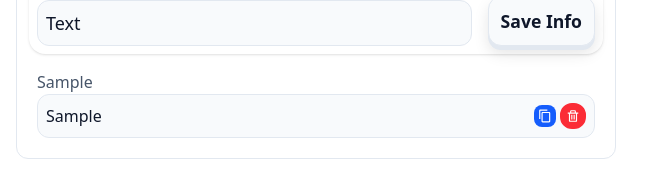
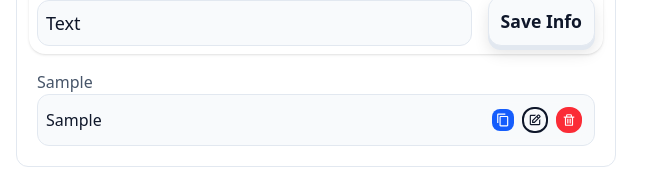
Before and after one commit to yousefjoe1/your-info-quickly, a React (Vite) app: page / in a window 1280 px wide. Both pictures are taken after typing "Sample", "Sample" into the empty fields and a click on the button "Save Info". Shown: the part 257-453 px from the top of the page, without its empty margins (0-663 px from the left). Built offline with nearby package versions, Linux system fonts and the light colour scheme; no server answers.

Commit message:
feat: implement core UI for managing quick information entries with display, edit, and delete functionalities.

```diff
--- /dev/null
+++ b/src/components/InfoCard/InfoCard.tsx
@@ -0,0 +1,109 @@
+import { useRef, useState } from 'react'
+import CopyButton from '../Buttons/CopyButton'
+import type { MyQuickInfo } from '../../types'
+import { BiEdit, BiTrash } from 'react-icons/bi'
+
+const InfoCard = ({ item, deleteData, index, editInfo }: { item: MyQuickInfo, deleteData: (index: number) => void, index: number, editInfo: (updatedInfo: MyQuickInfo, index: number) => void }) => {
+    const dialogRef = useRef<HTMLDialogElement>(null);
+    const inputValueRef = useRef<HTMLInputElement>(null);
+    const [editMode, setEditMode] = useState(false);
+
+    const [newTitle, setNewTitle] = useState(item.title)
+
+    const handleCancel = () => {
+        dialogRef.current?.close();
+    };
+
+    const handleDelete = () => {
+        deleteData(index)
+        dialogRef.current?.close();
+    };
+
+
+    const openEdit = () => {
+        setEditMode(true)
+        setTimeout(() => {
+            inputValueRef.current?.focus()
+        }, 100);
+    }
+
+    const saveChanges = async () => {
+        const updatedInfo = { ...item, title: newTitle }
+        editInfo(updatedInfo, index)
+        setEditMode(false)
+    }
+
+    return (
+        <>
+            <div key={index} className='mt-2'>
+                <label className='capitalize text-brand-label font-medium'>{item.field}</label>
+                <div className="flex items-center gap-2 bg-brand-input rounded-xl p-2 justify-between flex-wrap border border-brand-border">
+                    {
+                        editMode ?
+                            <input ref={inputValueRef} disabled={!editMode} value={newTitle} onChange={(e) => setNewTitle(e.target.value)} className='text-brand-text focus:border-white focus:outline-none disabled:shadow-none shadow-sm shadow-white border-gray-500 shadow-gray-20 p-1 rounded-xl' />
+                            :
+
+                            <h3 className='text-brand-text'>
+                                {newTitle}
+                            </h3>
+                    }
+                    {
+                        editMode ?
+                            <button onClick={() => saveChanges()} className='bg-brand-input rounded-xl border-2 p-1 transition-colors text-brand-text'>
+                                Save Changes
+                            </button> :
+
+                            <div className='flex items-center gap-2 shadow-sm shadow-gray-50 p-1 rounded-xl'>
+                                <CopyButton textToCopy={item.title} />
+
+                                <button
+                                    onClick={() => openEdit()}
+                                    className='bg-brand-input rounded-xl border-2 p-1 transition-colors hover:border-blue-400 text-brand-text'
+                                >
+                                    <BiEdit size={14} />
+                                </button>
+
+                                <button
+                                    onClick={() => dialogRef.current?.showModal()}
+                                    className='bg-red-500 hover:bg-red-600 rounded-xl border-2 border-red-500 p-1 transition-colors'
+                                >
+                                    <BiTrash size={14} className='text-white' />
+                                </button>
+
+                            </div>
+                    }
+
+                </div>
+            </div>
+
+
+            <dialog
+                onClick={handleCancel}
+                ref={dialogRef}
+                className='bg-brand-bg text-brand-text rounded-xl p-6 border border-brand-border backdrop:bg-black/30 backdrop:blur-sm absolute left-1/2 top-1/2 transform -translate-x-1/2 -translate-y-1/2'
+            >
+                <h3 className='text-lg font-semibold mb-3'>Confirm Delete</h3>
+                <p className='text-brand-label mb-6'>Are you sure you want to delete this item?</p>
+
+                <div className='flex gap-3 justify-end'>
+                    <button
+                        onClick={handleCancel}
+                        className='px-4 py-2 bg-brand-input border border-brand-border text-brand-text rounded-lg hover:bg-opacity-80 transition-colors'
+                    >
+                        Cancel
+                    </button>
+                    <button
+                        onClick={handleDelete}
+                        className='px-4 py-2 bg-red-500 text-white rounded-lg hover:bg-red-600 transition-colors'
+                    >
+                        Delete
+                    </button>
+                </div>
+            </dialog>
+
+
+        </>
+    )
+}
+
+export default InfoCard
--- a/src/components/Popup.tsx
+++ b/src/components/Popup.tsx
@@ -1,14 +1,14 @@
 import React, { useState, useEffect } from 'react';
 import type { MyQuickInfo } from '../types';
-import CopyButton from './Buttons/CopyButton';
-import { BiTrash } from 'react-icons/bi';
 import { useToast } from '../hooks/useToast';
 import Toast from './Toasts/Toast';
 import AddInfoForm from './Forms/AddInfoForm';
 import { getData, saveData } from '../lib/actionFunctions';
+import InfoCard from './InfoCard/InfoCard';
 
 const Popup: React.FC = () => {
     const { toast, showToast, hideToast } = useToast();
+
 
     const [reload, setReload] = useState(false)
 
@@ -27,13 +27,23 @@ const Popup: React.FC = () => {
     const getMyInfo = async () => {
         const res = await getData();
         setMyQuickInfo(res)
-
     }
 
     useEffect(() => {
         // eslint-disable-next-line react-hooks/set-state-in-effect
         getMyInfo()
     }, [reload]);
+
+    const editInfo = async (newInfo: MyQuickInfo, index: number) => {
+        const updatedInfo = [...myQuickInfo]
+        updatedInfo[index] = newInfo
+        setMyQuickInfo(updatedInfo)
+        const res = await saveData(updatedInfo)
+        if (res) {
+            showToast('Data updated successfully', 'success');
+            setReload(!reload)
+        }
+    }
 
 
     return (
@@ -54,29 +64,12 @@ const Popup: React.FC = () => {
 
                 {
                     myQuickInfo.map((item, index) => (
-                        <div key={index} className='mt-2'>
-                            <label className='capitalize text-brand-label font-medium'>{item.field}</label>
-                            <div className="flex items-center gap-2 bg-brand-input rounded-xl p-2 justify-between flex-wrap border border-brand-border">
-                                <h2 className='whitespace-break-spaces text-brand-text'>
-                                    {item.title}
-                                </h2>
-
-                                <div className='flex items-center gap-1'>
-                                    <CopyButton textToCopy={item.title} />
-                                    <button
-                                        onClick={() => deleteData(index)}
-                                        className='bg-red-500 hover:bg-red-600 rounded-xl border-2 border-red-500 p-1 transition-colors'
-                                    >
-                                        <BiTrash size={14} className='text-white' />
-                                    </button>
-
-                                </div>
-
-                            </div>
-                        </div>
+                        <InfoCard editInfo={editInfo} index={index} item={item} deleteData={deleteData} />
                     ))
                 }
             </div>
+
+
 
 
         </div>
```
